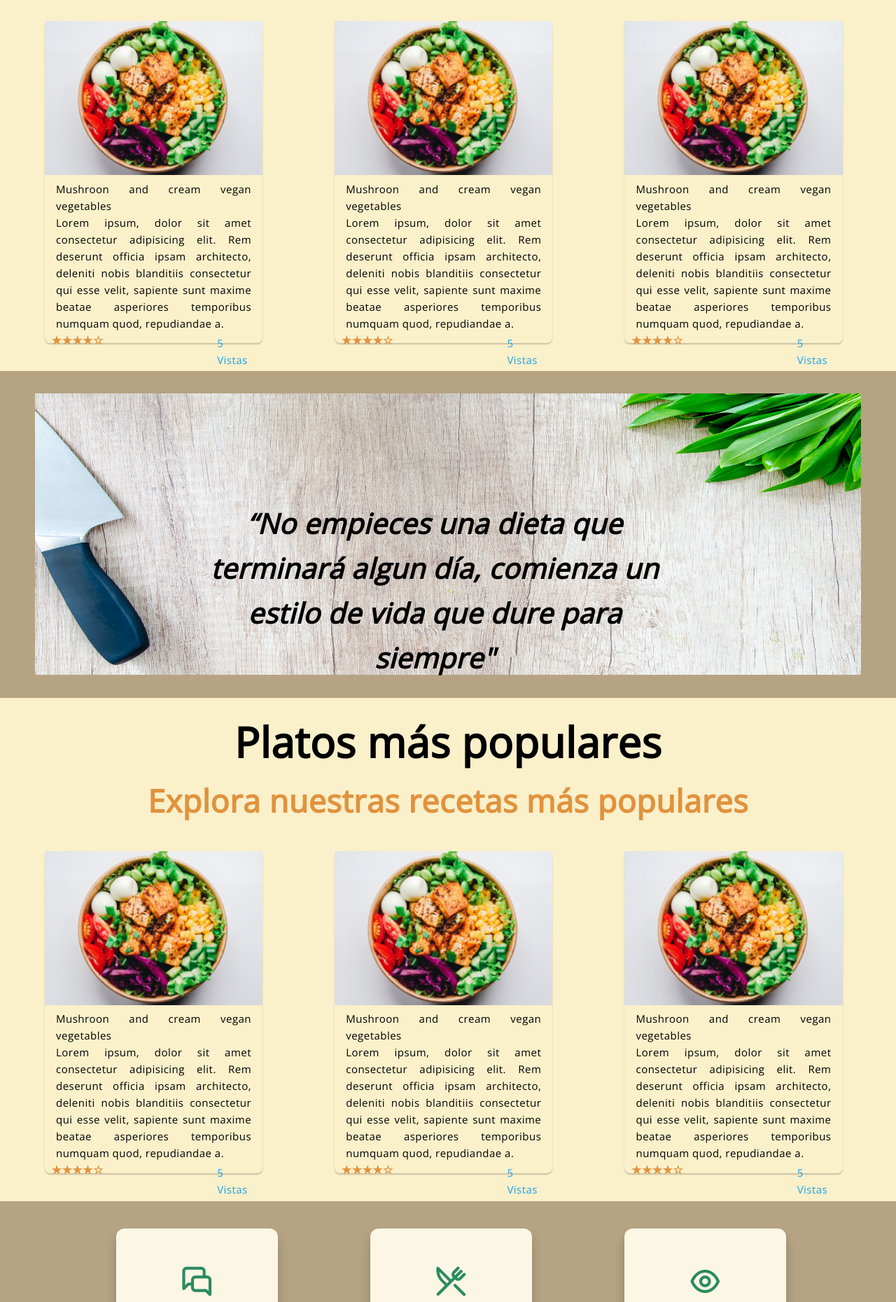
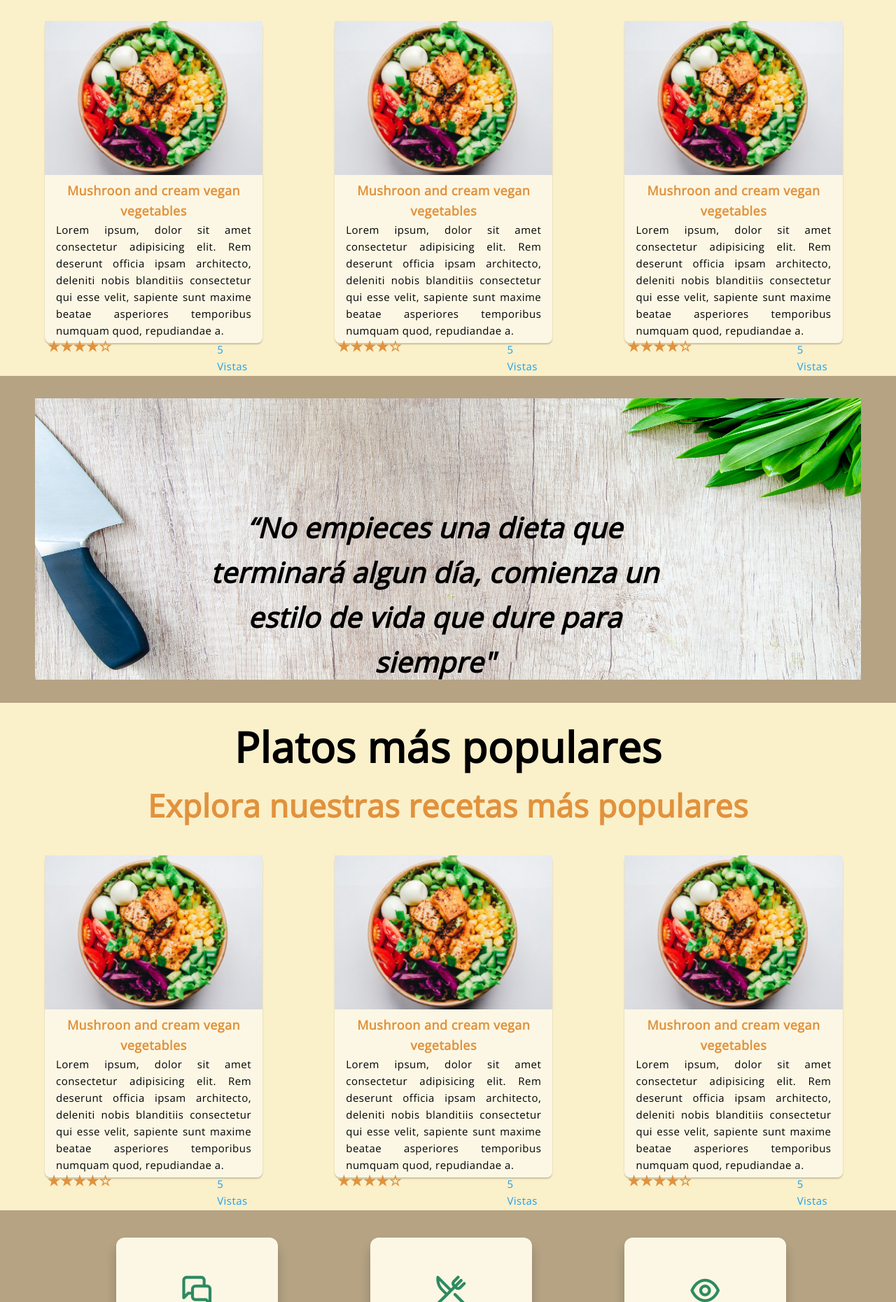
Before and after one commit to cavargas10/YUMMYCreativeFooc, a PHP site: page /YUMMYCreativeFooc/ in a window 1280 px wide. Shown: the part 1894-3754 px from the top of the page at 70% size. Run offline with PHP 8.4, Linux system fonts and the light colour scheme.

Commit message:
Cambios Cards Pagina Inicial

```diff
--- a/ProyectoWeb/css/style.css
+++ b/ProyectoWeb/css/style.css
@@ -256,7 +256,7 @@ li a:hover {
 }
 
 .container-card-recet .card-recet{
-
+background-color: #FCF7E4;
 
   height: 460px;
   border-radius: 8px;
@@ -293,11 +293,17 @@ li a:hover {
     font-size: 15px;
     margin-top: -7%;
     margin-left: 74%;
+}
+.grid .container-card-recet .card-recet .card-title{
+  color: rgb(225, 146, 61);
+  font-size: 18px;
+  text-align: center;
+  font-weight: bold;
 
 }
 .rating {
-  margin-left: -70%;
-  font-size: 16px;
+  margin-left: -68%;
+  font-size: 20px;
   line-height: 20px;
   font-weight: 400;
 }
```
